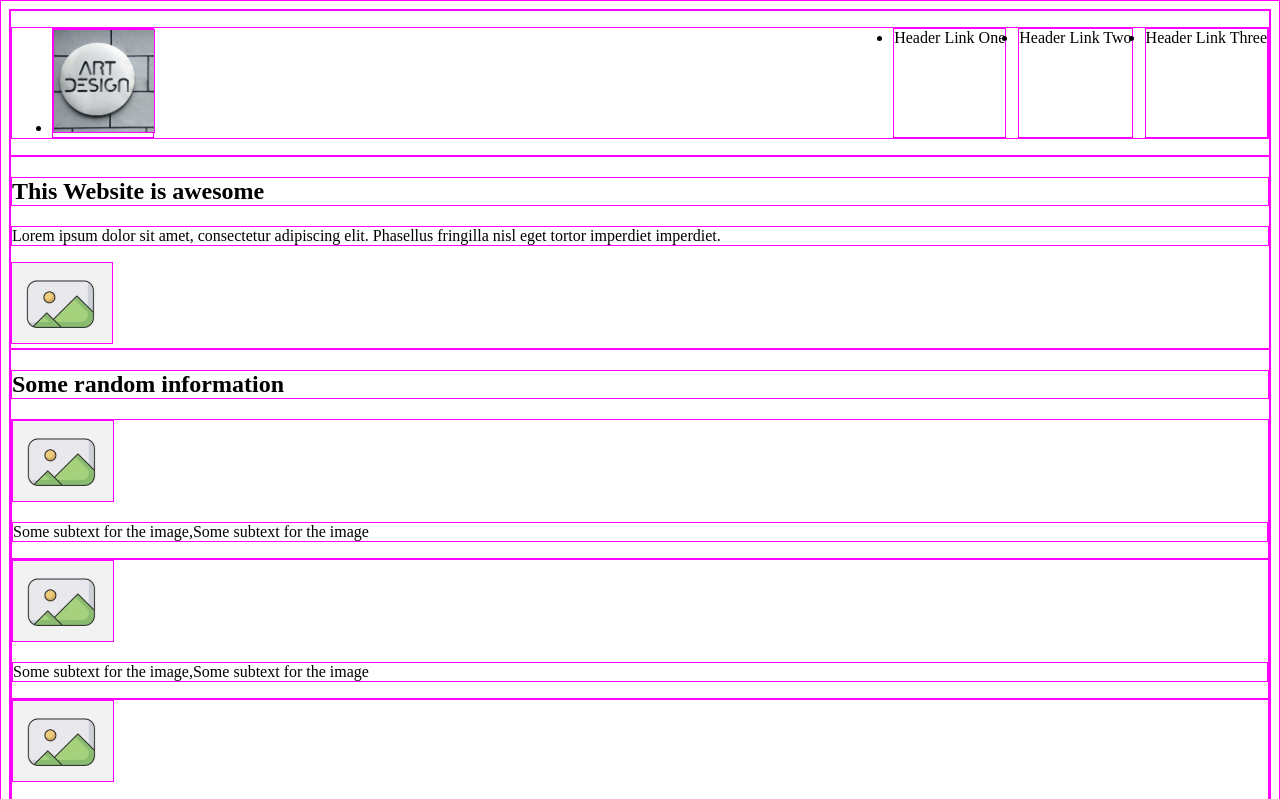
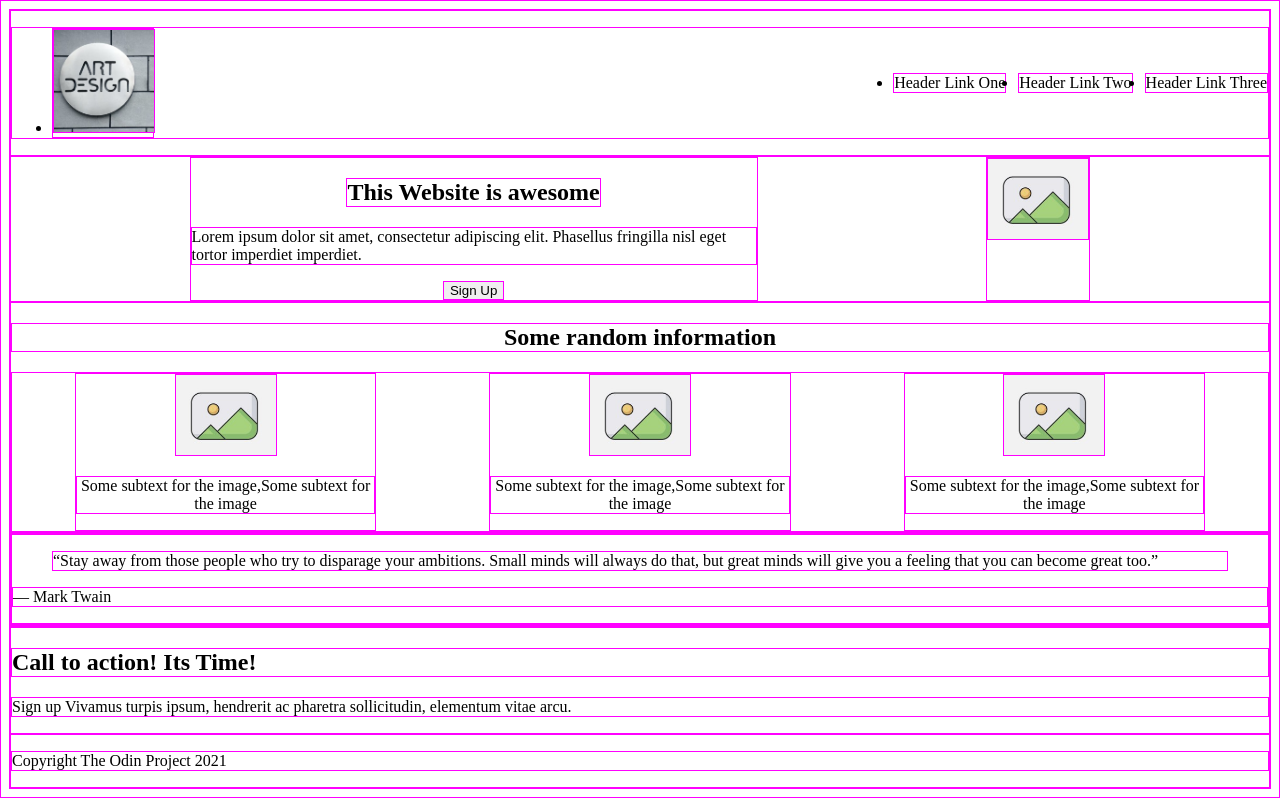
Before and after one commit to MaxitoMix/TOP-Project-Landing-Page, a plain HTML site: page index.html in a window 1280 px wide. Shown: the top 799 px of the page. Drawn offline with Linux system fonts and the light colour scheme.

Commit message:
advanced

```diff
--- a/index.html
+++ b/index.html
@@ -20,27 +20,34 @@
 
 </header>
 <body>
-    <section class="section">
+    <section class="section section1">
+        <div class="sect1-a">
             <h1>This Website is awesome</h1>
             <p>Lorem ipsum dolor sit amet,
                 consectetur adipiscing elit.
                 Phasellus fringilla nisl eget tortor imperdiet imperdiet.
             </p>
+            <button>Sign Up</button>
+         </div>
+         <div class="sect1-b">
         <img src="Placeholder Image.jpg" alt="placeholder image">
+        </div>
     </section>
-    <section class="section">
+    <section class="section section2">
         <h1>Some random information</h1>
-        <div>
+            <div class="sect2-container">
+                <div class="sect2-items">
                     <img src="Placeholder Image.jpg" alt="placeholder image">
-            <p>Some subtext for the image,Some subtext for the image</p>
+                    <p class="sect2-item-text">Some subtext for the image,Some subtext for the image</p>
                 </div>
-        <div>
+                <div class="sect2-items">
                     <img src="Placeholder Image.jpg"  alt="placeholder image">
-            <p>Some subtext for the image,Some subtext for the image</p>
+                    <p class="sect2-item-text">Some subtext for the image,Some subtext for the image</p>
                 </div>
-        <div>
+                <div class="sect2-items">
                     <img src="Placeholder Image.jpg" alt="placeholder image">
-            <p>Some subtext for the image,Some subtext for the image</p>
+                    <p class="sect2-item-text"> Some subtext for the image,Some subtext for the image</p>
+                </div>
             </div>
             </section>
     <section class="section">
--- a/styles.css
+++ b/styles.css
@@ -1,7 +1,5 @@
 * {
-    border-style: solid;
-    border-color: magenta;
-    border-width: 1px;
+    border: 1px solid magenta;
     }
 
 .logo{
@@ -12,12 +10,48 @@ img {
     width: 100px;
 }
 
+
 ul {
     display: flex;
+   text-align: center;
+   height: 110px;
+    gap: 12px;
+    }
 
-    gap: 12px;
+ li{
+   margin: auto 0;
+   text-align:center;
+ }
+.logo{
+    margin-right: auto;
+    height: fit-content;
 
 }
-.logo{
-    margin-right: auto;
+.section1{
+
+    display: flex;
+    justify-content: space-evenly;
+    padding: 0 5%;
+    align-items: stretch;
+    gap: 10%;
 }
+.sect1-a{
+    max-width:50%;
+   justify-items: center;
+    }
+
+h1{
+    text-align:center;
+}
+.sect2-items{
+    text-align:center;
+}
+
+.sect2-container{
+    display: flex;
+    flex-direction: row;
+    justify-content: space-evenly;
+    padding: 0 5%;
+    align-items: stretch;
+    gap: 10%;
+}
```
Lines whose indentation alone changed are shown as unchanged.
